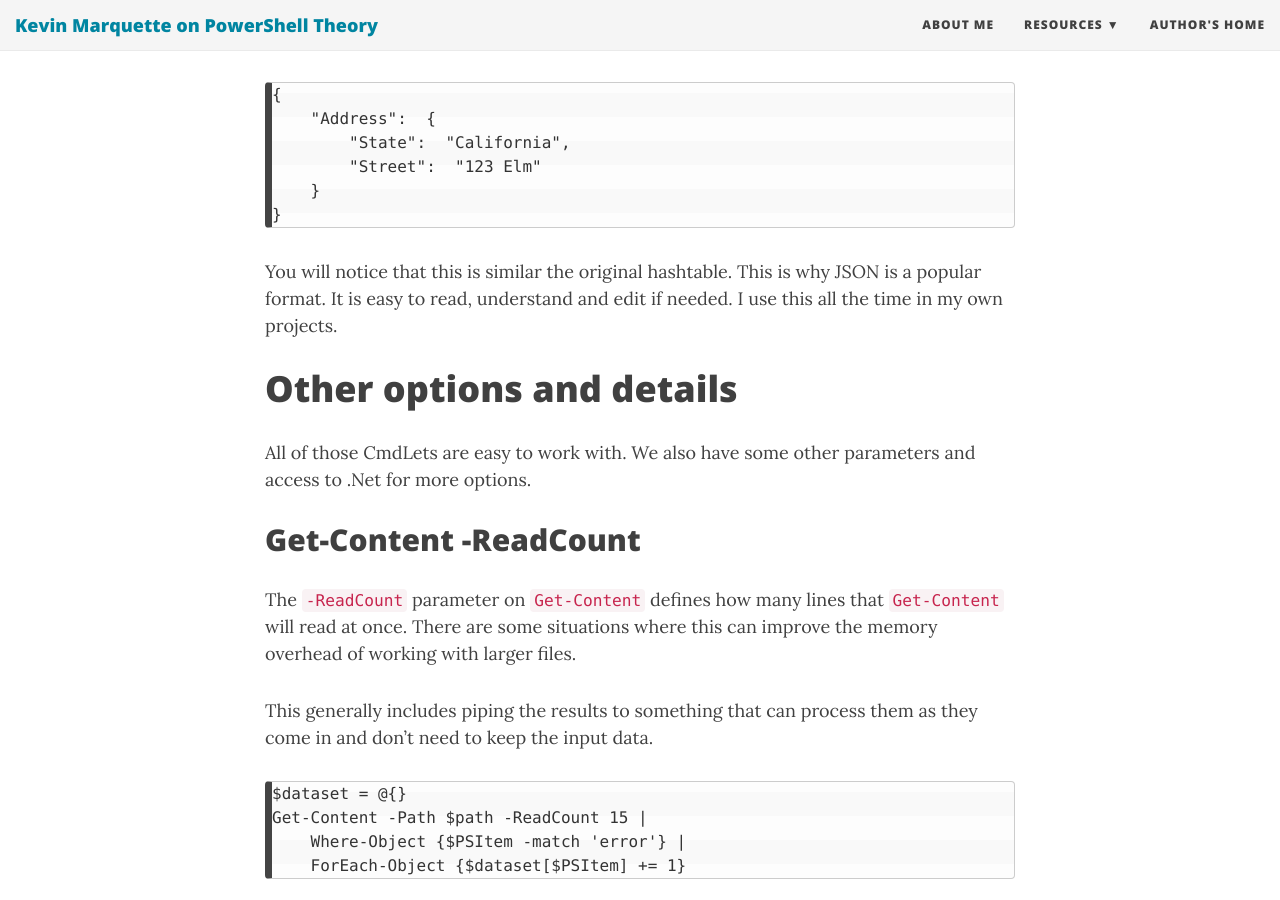
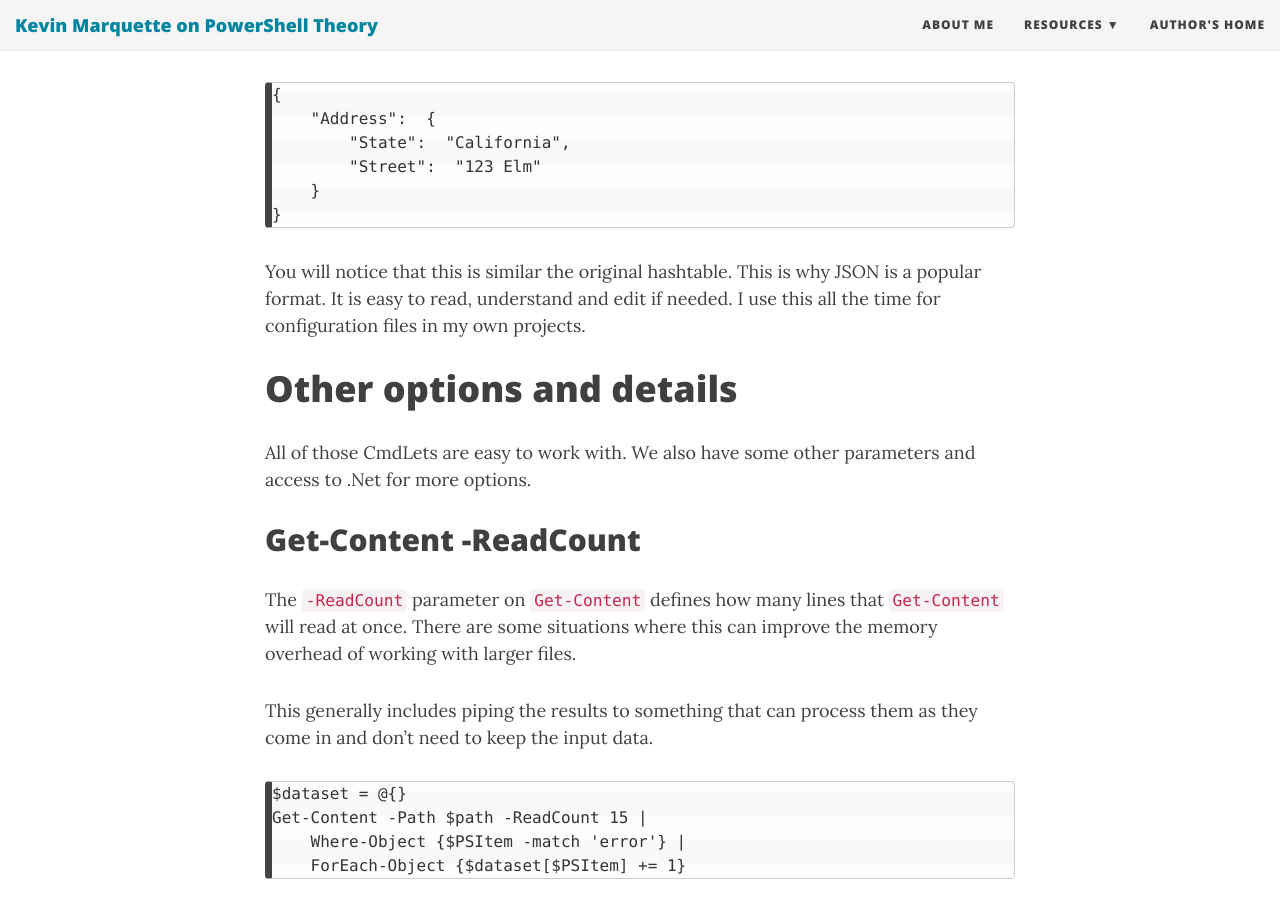
Before and after one commit to KevinMarquette/kevinmarquette.github.io, a Jekyll site: the page built from _posts/2017-03-18-Powershell-reading-and-saving-data-to-files.md, in a window 1280 px wide and 900 px high, scrolled down 6913 px. Built offline with Jekyll 4.4.1, drawn with Linux system fonts in a browser that asks for light colours; nearby versions of some CDN libraries.

Commit message:
add words

```diff
--- a/_posts/2017-03-18-Powershell-reading-and-saving-data-to-files.md
+++ b/_posts/2017-03-18-Powershell-reading-and-saving-data-to-files.md
@@ -200,7 +200,7 @@ Here is the contents of the JSON file from above:
         }
     }
 
-You will notice that this is similar the original hashtable. This is why JSON is a popular format. It is easy to read, understand and edit if needed. I use this all the time in my own projects.
+You will notice that this is similar the original hashtable. This is why JSON is a popular format. It is easy to read, understand and edit if needed. I use this all the time for configuration files in my own projects.
 
 # Other options and details
 
```
